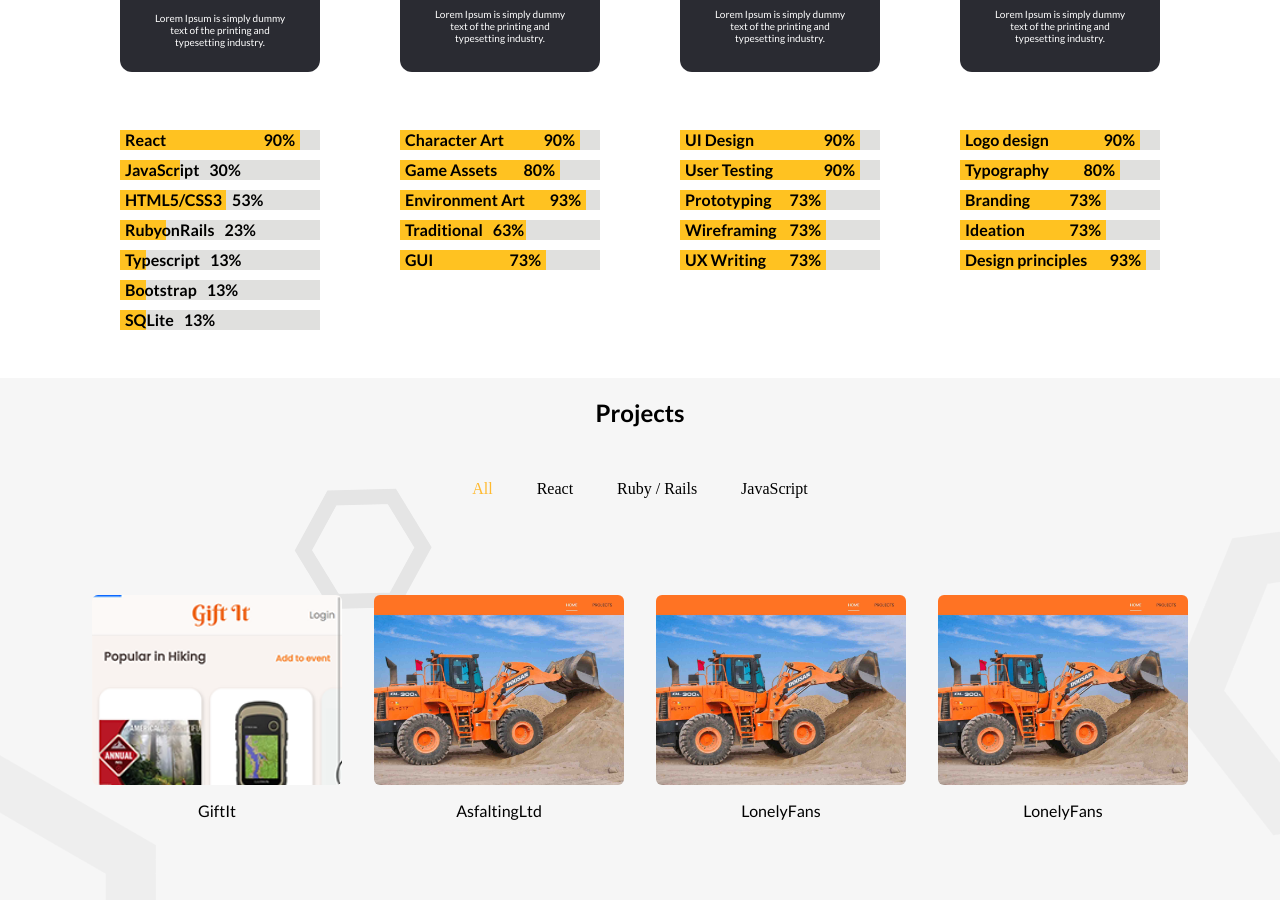
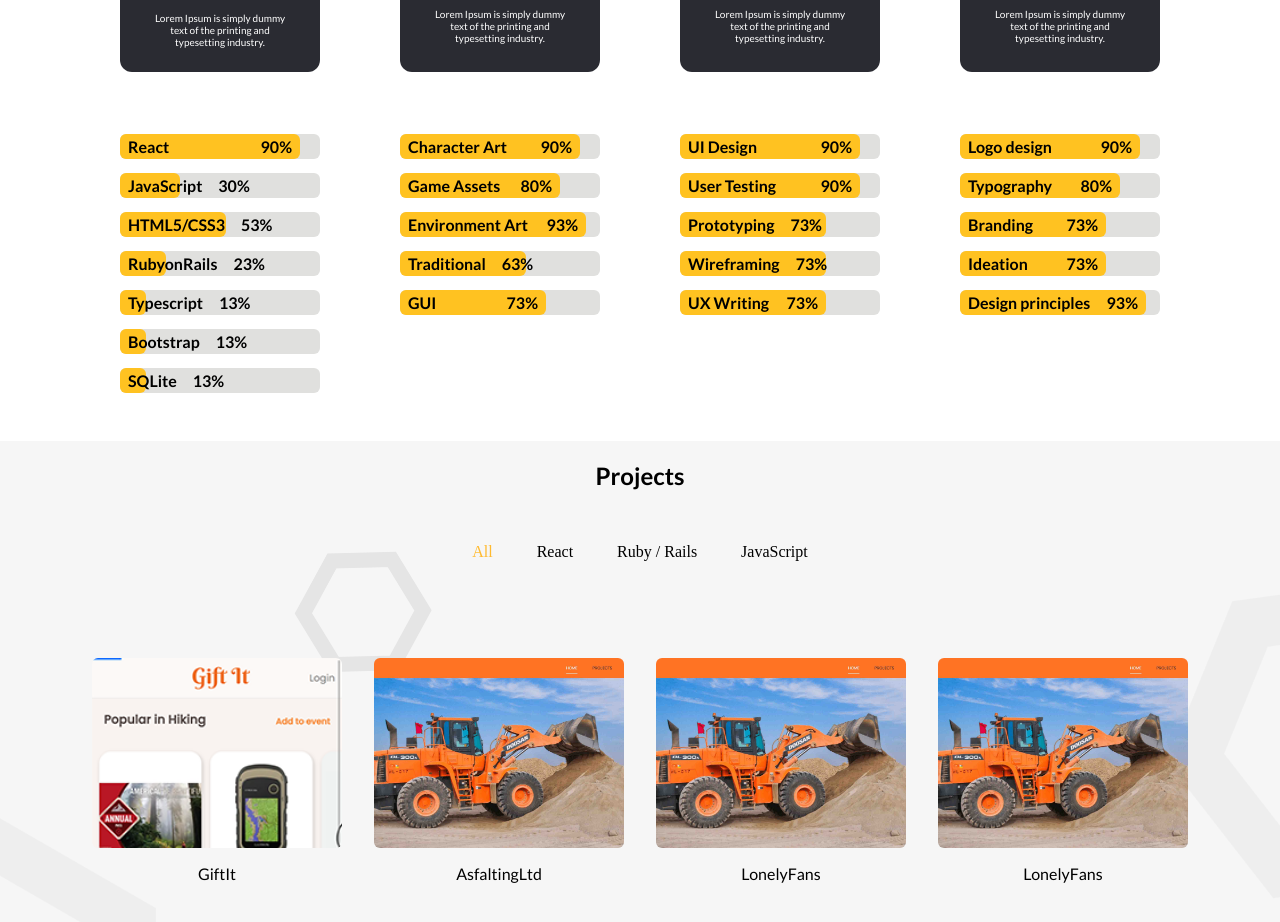
Before and after one commit to tielass/portfolio-website, a React (Create React App) app: page / in a window 1280 px wide. Shown: the part 3980-4902 px from the top of the page. Built offline with nearby package versions, Linux system fonts and the light colour scheme.

Commit message:
progress bar animation

```diff
--- a/src/components/ProgressBar.jsx
+++ b/src/components/ProgressBar.jsx
@@ -4,34 +4,17 @@ import '../style/ProgressBar.css'
 const ProgressBar = (props) => {
   const { bgcolor, completed, skill } = props;
 
-  const containerStyles = {
-    height: 20,
-    backgroundColor: "#e0e0de",
-    marginTop: 10,
+  const fillerStyles = {
+    width: `${completed}%`,
+    backgroundColor: bgcolor,
+    transition: 'width 2s ease-in-out'
   }
 
-  const fillerStyles = {
-    height: '100%',
-    width: `${completed}%`,
-    backgroundColor: bgcolor,
-    borderRadius: 'inherit',
-    textAlign: 'right',
-    transition: 'width 1s ease-in-out'
-  }
-
-  const labelStyles = {
-    padding: 5,
-    color: '#000',
-    fontWeight: 'bold'
-  }
-
-
-
   return (
-    <div style={containerStyles}>
-      <div style={fillerStyles} className='progress--bar--container'>
-        <span style={labelStyles}>{skill}</span>
-        <span style={labelStyles}>{`${completed}%`}</span>
+    <div className='progress--bar--wrapper'>
+      <div style={{ ...fillerStyles, '--completed': `${completed}%` }} className='progress--bar--container'>
+        <span className='progress--bar--skill'>{skill}</span>
+        <span className='progress--bar--completed'>{`${completed}%`}</span>
       </div>
     </div>
   );
--- a/src/style/Skills.css
+++ b/src/style/Skills.css
@@ -73,3 +73,35 @@
   font-size: 10px;
   padding: 0 20px;
 }
+
+/* Progress Bar */
+
+.progress--bar--wrapper {
+  height: 25px;
+  background-color: #e0e0de;
+  margin-top: 14px;
+  border-radius: 6px;
+}
+
+.progress--bar--container {
+  height: 100%;
+  border-radius: inherit;
+  text-align: right;
+  animation: fillAnimation 2s ease-in-out;
+}
+
+@keyframes fillAnimation {
+  0% {
+    width: 0;
+  }
+  100% {
+    width: var(--completed, 0%);
+  }
+}
+
+.progress--bar--skill,
+.progress--bar--completed{
+  padding: 8px;
+  color: #000;
+  font-weight: bold;
+}
```
